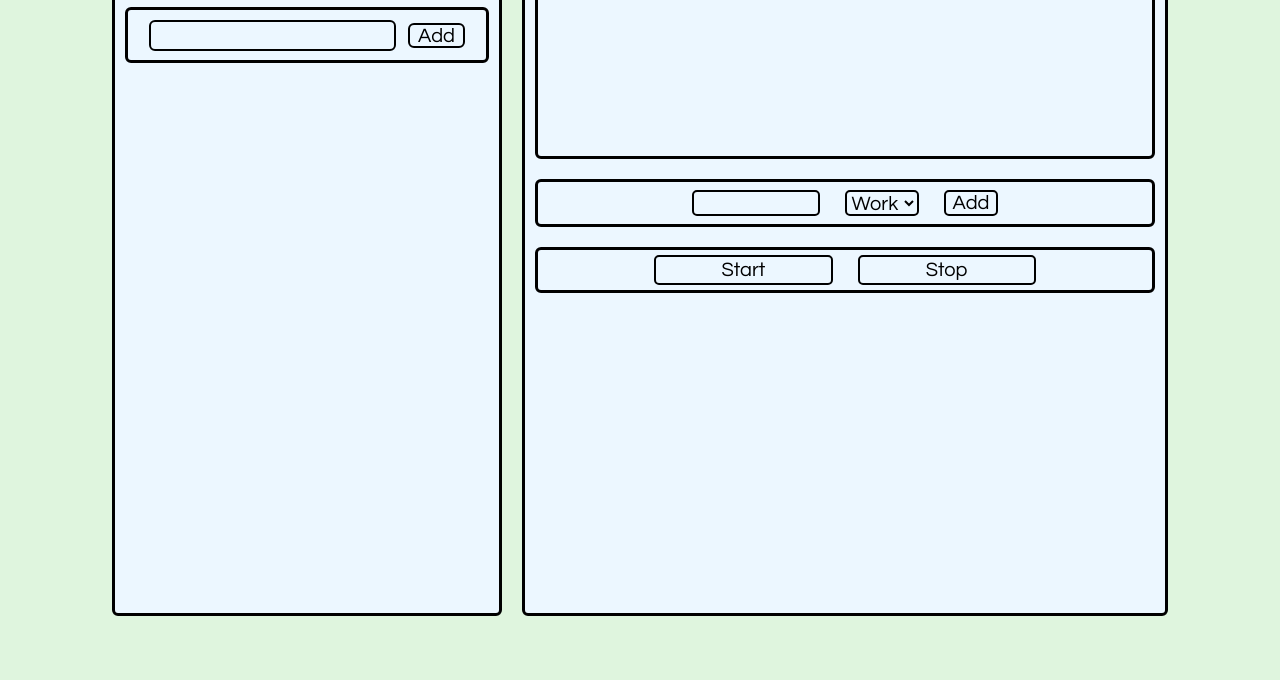
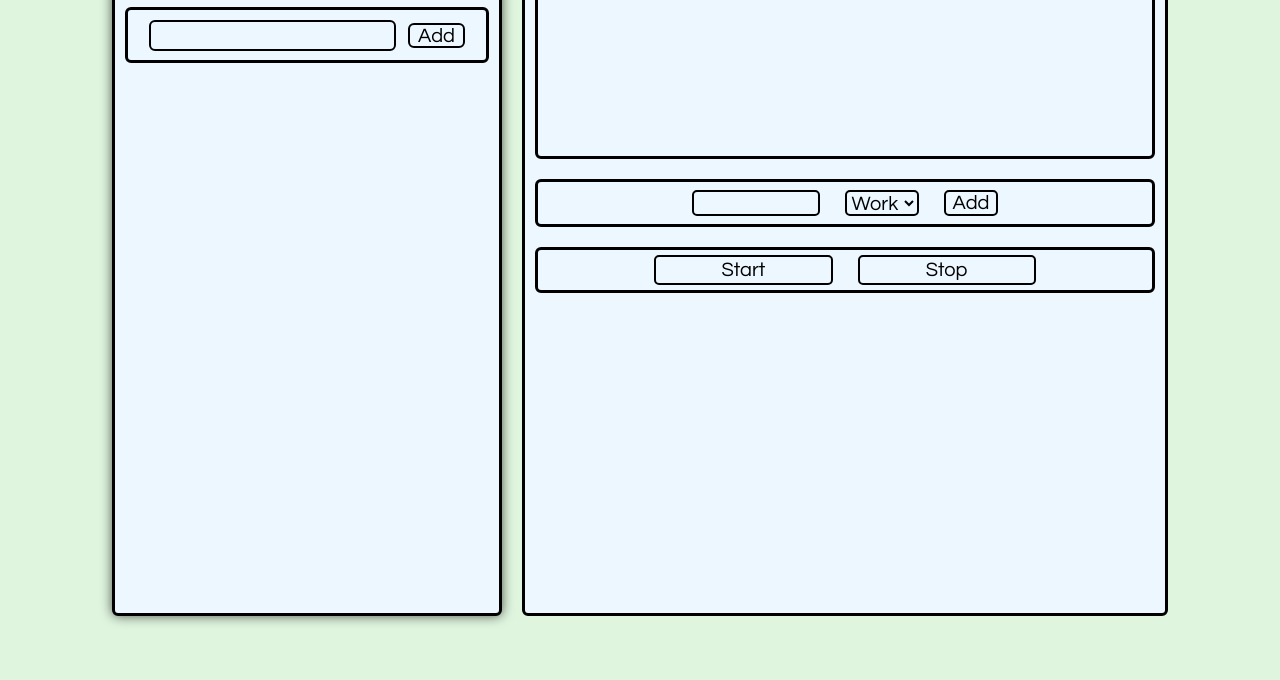
Before and after one commit to AnyCreation/WebWork, a plain HTML site: page index.htm in a window 1280 px wide. Shown: the part 120-800 px from the top of the page. Drawn offline with Linux system fonts and the light colour scheme.

Commit message:
Update PlanStyle.css

```diff
--- a/styles/PlanStyle.css
+++ b/styles/PlanStyle.css
@@ -20,6 +20,7 @@ main div {
 main #PLan {
   width: 30vw;
   height: 90vh;
+  box-shadow: 0px 0px 12px rgba(0, 0, 0, 0.658);
 }
 main #PLan #timerPlace {
   display: flex;
```
